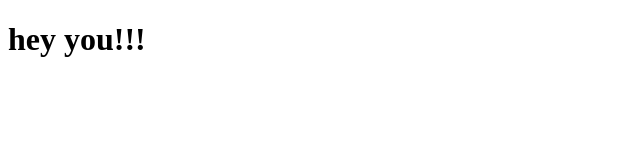
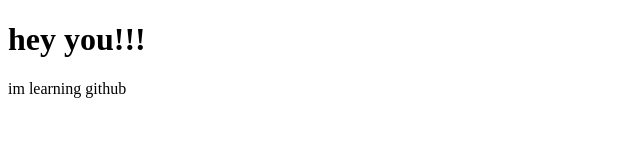
Before and after one commit to sakib333/project101, a plain HTML site: page index.html in a window 1280 px wide. Shown: the whole page, without its empty margins (0-640 px from the left). Drawn offline with Linux system fonts and the light colour scheme.

Commit message:
my first commit

```diff
--- a/index.html
+++ b/index.html
@@ -7,5 +7,8 @@
 </head>
 <body>
     <h1>hey you!!!</h1>
+    <p>im learning github</p>
+
+
 </body>
 </html>
```
